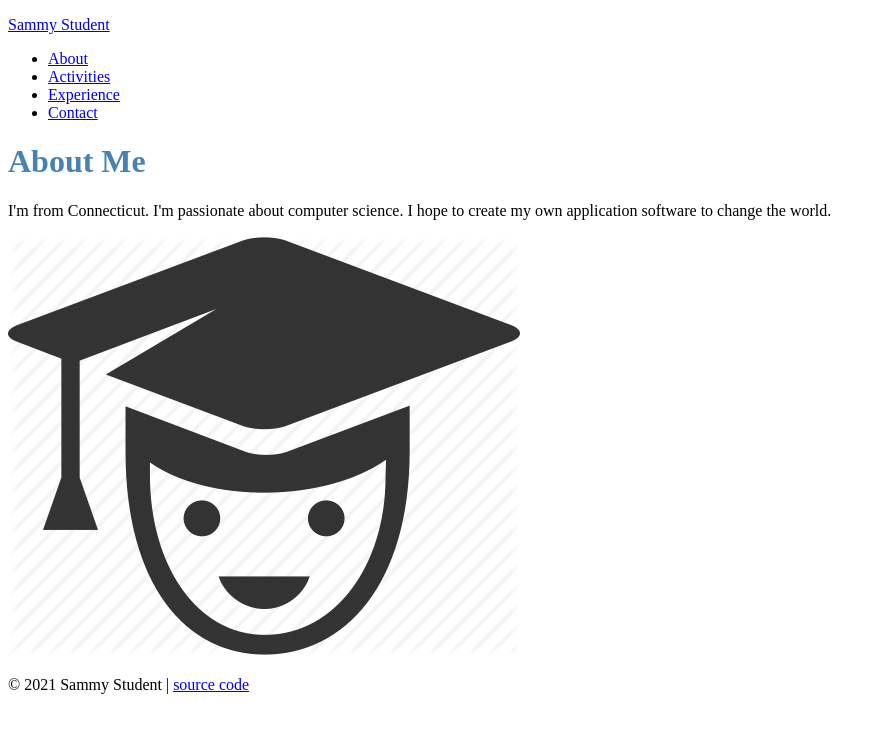
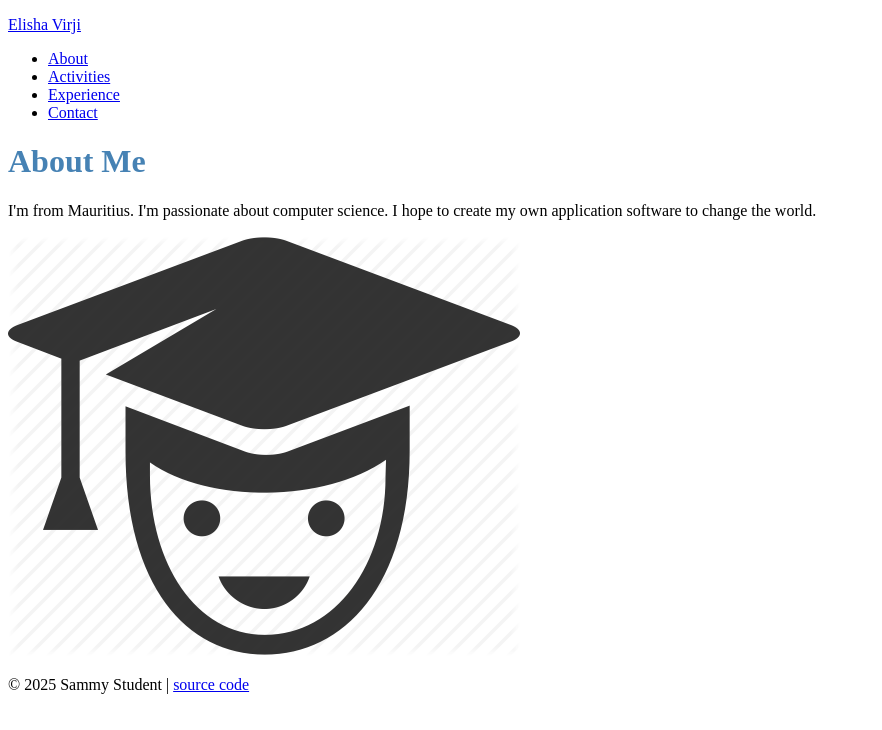
Before and after one commit to ebv6/Elisha_-Website-hosting-, a plain HTML site: page about.html in a window 1280 px wide. Shown: the whole page, without its empty margins (0-882 px from the left). Drawn offline with Linux system fonts and the light colour scheme.

Commit message:
Updated site_Elisha

```diff
--- a/about.html
+++ b/about.html
@@ -7,7 +7,7 @@
   </head>
   <body>
     <header>
-      <p><a href="index.html">Sammy Student</a></p>
+      <p><a href="index.html">Elisha Virji </a></p>
       <nav>
         <ul>
           <li><a href="about.html">About</a></li>
@@ -21,13 +21,13 @@
     <div class="page">
       <h1>About Me</h1>
       <p>
-        I'm from Connecticut. I'm passionate about computer science. I hope to create my own application software to change the world.
+        I'm from Mauritius. I'm passionate about computer science. I hope to create my own application software to change the world.
       </p>
       <img src="images/education_icons_IF-02-512.png" alt="an icon of a student with a mortarboard" />
     </div>
 
     <footer>
-      <p>&copy; 2021 Sammy Student |
+      <p>&copy; 2025 Sammy Student |
         <a href="https://github.com/prof-rossetti/student-site">source code</a>
       </p>
     </footer>
```
Also changed, not shown: activities.html (+3 -3 lines), index.html (+1 -1 lines).
